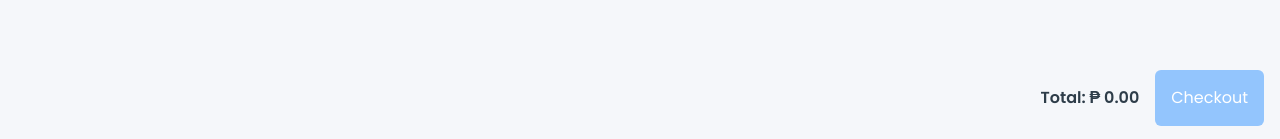
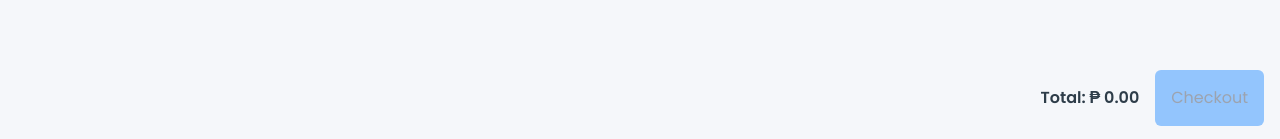
Before and after one commit to jlescarlan11/shopping-cart, a React (Vite) app: page /cart in a window 1280 px wide. Shown: the part 658-797 px from the top of the page. Built offline with nearby package versions, Linux system fonts and the light colour scheme.

Commit message:
final product

```diff
--- a/src/components/Cart.jsx
+++ b/src/components/Cart.jsx
@@ -176,7 +176,11 @@ const Cart = ({ cart, removeFromCart, updateCart, proceedToCheckout }) => {
         </div>
         <div className="flex gap-4">
           <button
-            className="border bg-blue-300 p-4"
+            className={`border bg-blue-300 p-4 ${
+              selectedItems.length === 0
+                ? "text-gray-400 cursor-not-allowed"
+                : "text-black cursor-pointer"
+            }`}
             onClick={handleCheckoutSelected}
             disabled={cart.length === 0}
           >
--- a/src/components/Home.jsx
+++ b/src/components/Home.jsx
@@ -47,7 +47,7 @@ const Home = () => {
       {!showMenu && (
         <NavLink
           to="/shop"
-          className="bg-[var(--secondary-color)] text-[var(--text-color)] text-base md:text-xl font-bold h-10 md:h-12 px-4 py-2 flex items-center justify-center gap-1 transform transition-transform hover:scale-105"
+          className="btn bg-[var(--secondary-color)] text-[var(--text-color)] text-base md:text-xl font-bold h-10 md:h-12 px-4 py-2 flex items-center justify-center gap-1 transform transition-transform hover:scale-105"
         >
           Shop
           <span className="material-symbols-outlined font-bold text-base md:text-xl">
--- a/src/index.css
+++ b/src/index.css
@@ -43,9 +43,9 @@ header {
 }
 
 /* Example Button Styling Using the Accent Color */
+.btn,
 button,
 .btn-accent {
-  background-color: var(--accent-color);
   color: #fff;
   padding: 0.75rem 1.5rem;
   border: none;
@@ -54,10 +54,10 @@ button,
   transition: transform 0.2s ease, box-shadow 0.2s ease;
 }
 
+.btn:hover,
 button:hover,
 .btn-accent:hover {
   transform: scale(1.05);
-  box-shadow: 0 4px 8px rgba(0, 0, 0, 0.15);
 }
 
 /* Example Card Styling */
```
